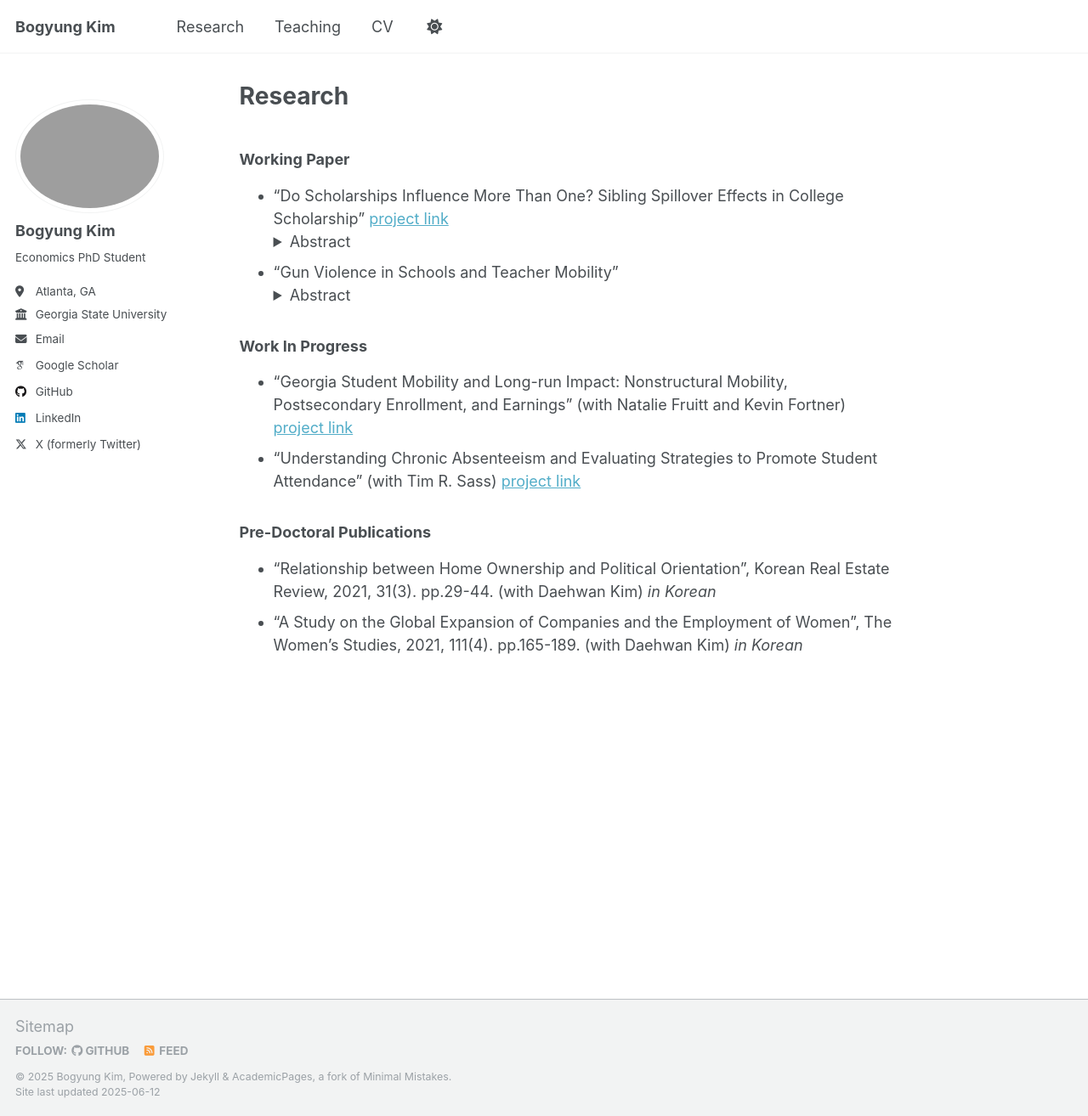
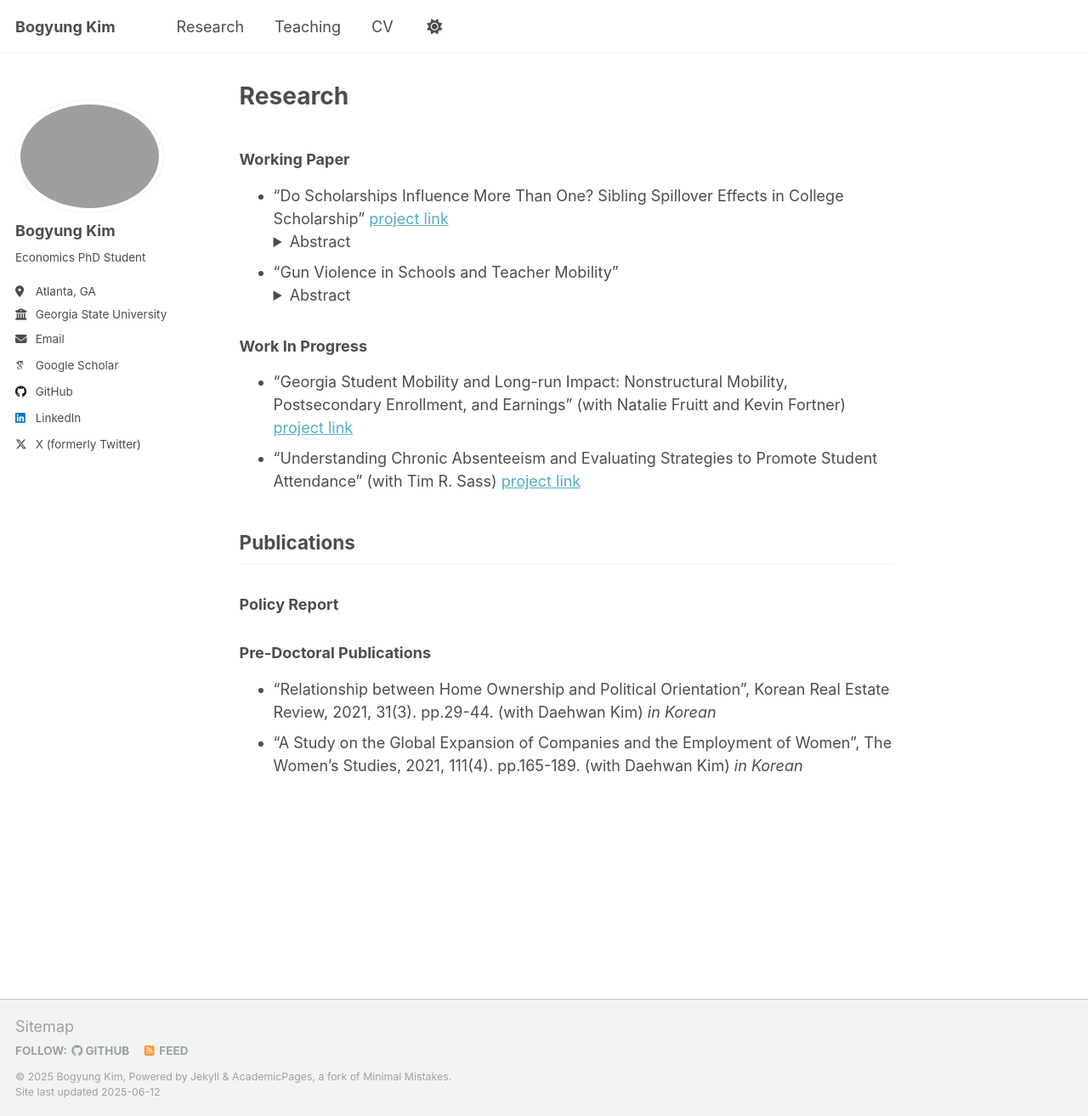
Before and after one commit to kbg6787/kim, a Jekyll site: the page built from _pages/research.md, in a window 1280 px wide and 1314 px high. Shown: the whole window at 85% size. Built offline with Jekyll 4.4.1, drawn with Linux system fonts in a browser that asks for light colours; some web fonts are replaced.

Commit message:
Update research.md

```diff
--- a/_pages/research.md
+++ b/_pages/research.md
@@ -21,6 +21,9 @@ redirect_from:
 * “Understanding Chronic Absenteeism and Evaluating Strategies to Promote Student Attendance” (with Tim R. Sass) [project link](https://gpl.gsu.edu/project/understanding-chronic-absenteeism-and-evaluating-strategies-to-promote-student-attendance/)
 
 
+## Publications
+
+### Policy Report
 
 ### Pre-Doctoral Publications
 * “Relationship between Home Ownership and Political Orientation”, Korean Real Estate Review, 2021, 31(3). pp.29-44. (with Daehwan Kim) *in Korean*
```
